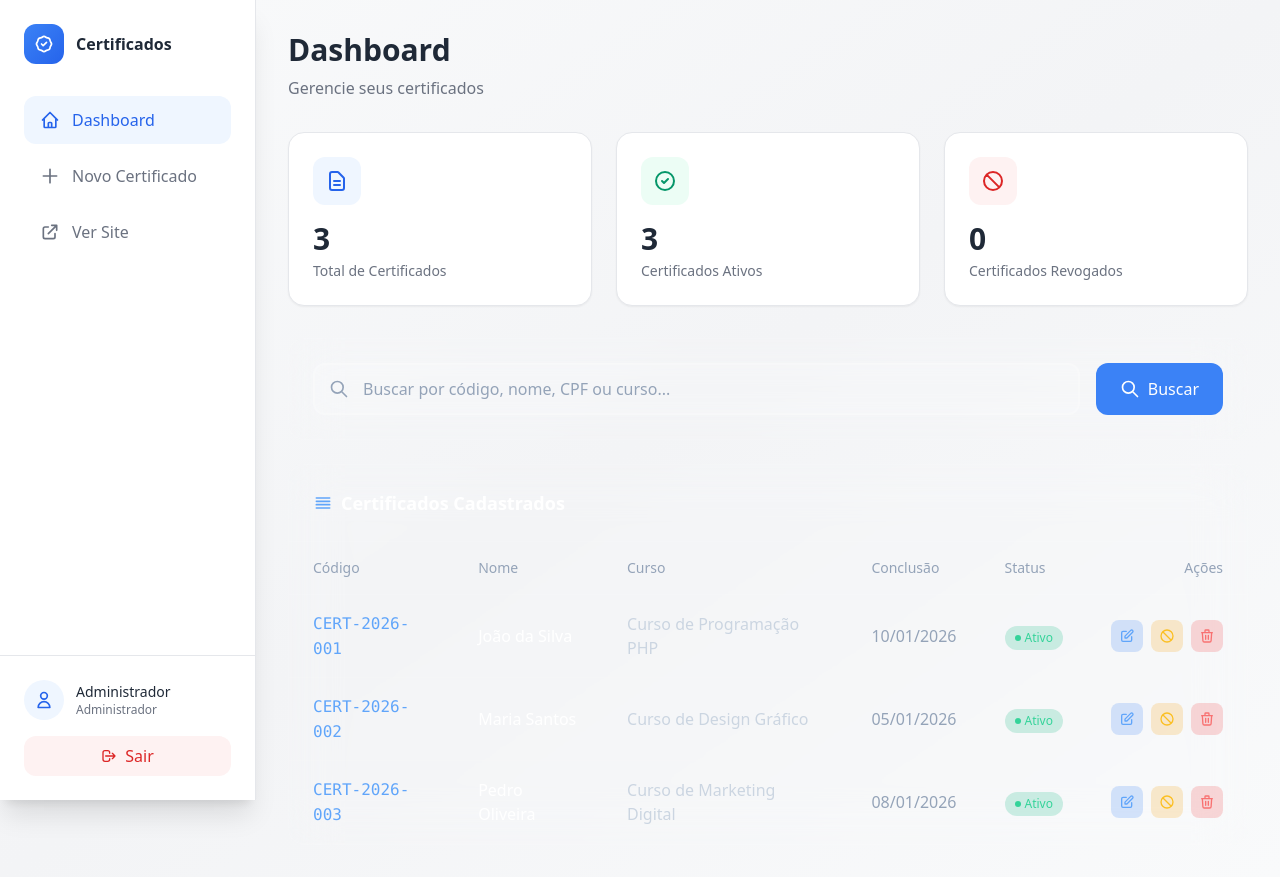
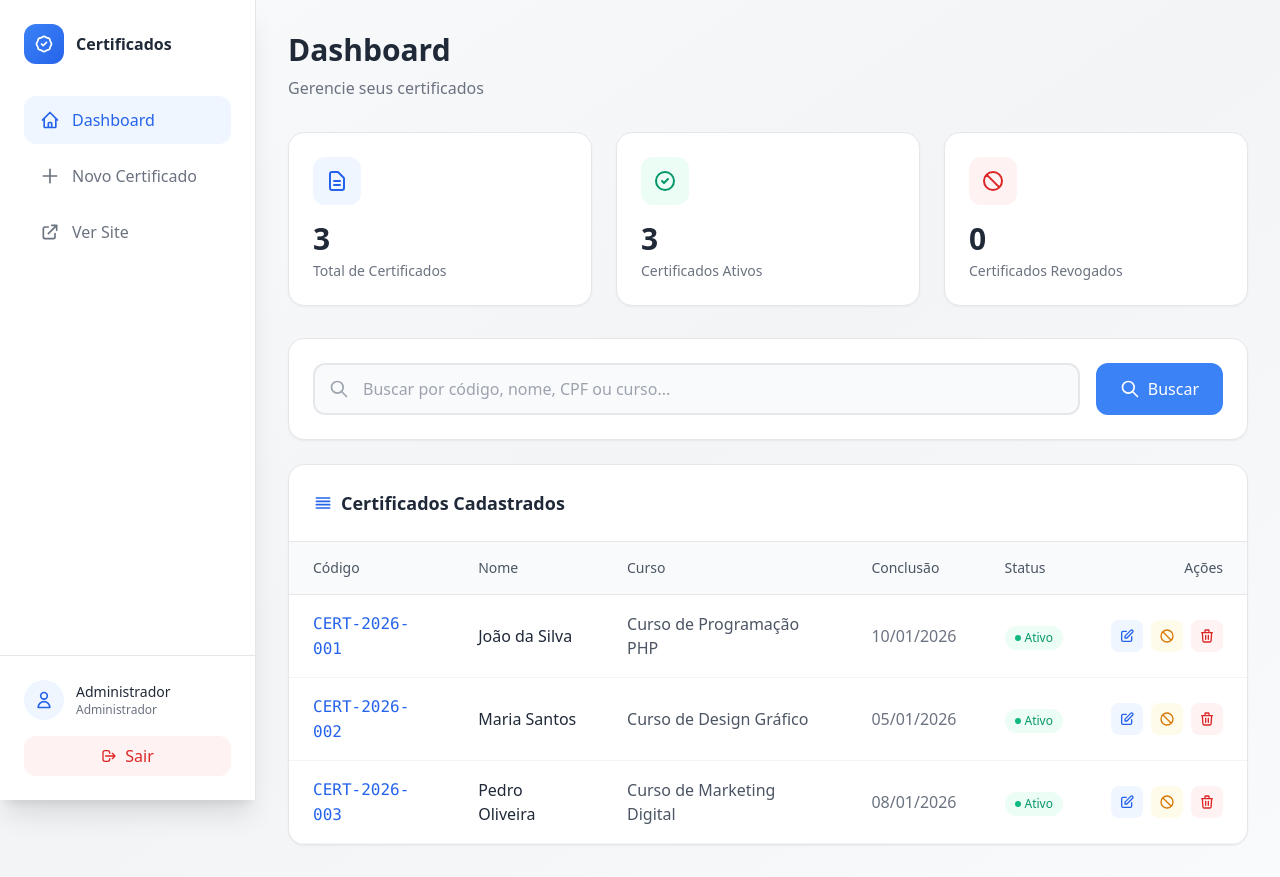
Before and after one commit to adeniltondev/SITECERTIFICADO, a PHP site: page /admin/index.php in a window 1280 px wide. Run offline with PHP 8.4, Linux system fonts and the light colour scheme; a user stored in the database is signed in; data comes from the database, SQL or seed files in the repository; some libraries are stand-ins or nearby versions.

Commit message:
Update index.php

```diff
--- a/admin/index.php
+++ b/admin/index.php
@@ -202,16 +202,16 @@
             <?php endif; ?>
 
             <!-- Search Bar -->
-            <div class="bg-white/5 backdrop-blur-xl rounded-2xl p-6 border border-white/10 mb-6">
+            <div class="bg-white rounded-2xl p-6 border border-gray-200 shadow-sm mb-6">
                 <form method="GET" class="flex flex-col sm:flex-row gap-4">
                     <div class="flex-1 relative">
-                        <svg xmlns="http://www.w3.org/2000/svg" class="w-5 h-5 text-slate-400 absolute left-4 top-1/2 -translate-y-1/2" fill="none" viewBox="0 0 24 24" stroke="currentColor" stroke-width="2"><path stroke-linecap="round" stroke-linejoin="round" d="M21 21l-6-6m2-5a7 7 0 11-14 0 7 7 0 0114 0z" /></svg>
+                        <svg xmlns="http://www.w3.org/2000/svg" class="w-5 h-5 text-gray-400 absolute left-4 top-1/2 -translate-y-1/2" fill="none" viewBox="0 0 24 24" stroke="currentColor" stroke-width="2"><path stroke-linecap="round" stroke-linejoin="round" d="M21 21l-6-6m2-5a7 7 0 11-14 0 7 7 0 0114 0z" /></svg>
                         <input
                             type="text"
                             name="busca"
                             placeholder="Buscar por código, nome, CPF ou curso..."
                             value="<?php echo htmlspecialchars($busca); ?>"
-                            class="w-full pl-12 pr-4 py-3 bg-white/10 border-2 border-white/20 rounded-xl text-white placeholder-slate-400 focus:outline-none focus:border-primary-500 transition-all"
+                            class="w-full pl-12 pr-4 py-3 bg-gray-50 border-2 border-gray-200 rounded-xl text-gray-800 placeholder-gray-400 focus:outline-none focus:border-primary-500 focus:bg-white transition-all"
                         >
                     </div>
                     <button type="submit" class="px-6 py-3 bg-primary-500 hover:bg-primary-600 text-white font-medium rounded-xl transition-colors flex items-center justify-center gap-2">
@@ -219,7 +219,7 @@
                         Buscar
                     </button>
                     <?php if ($busca): ?>
-                    <a href="index.php" class="px-6 py-3 bg-white/10 hover:bg-white/20 text-white rounded-xl transition-colors flex items-center justify-center gap-2">
+                    <a href="index.php" class="px-6 py-3 bg-gray-100 hover:bg-gray-200 text-gray-700 rounded-xl transition-colors flex items-center justify-center gap-2">
                         <svg xmlns="http://www.w3.org/2000/svg" class="w-5 h-5" fill="none" viewBox="0 0 24 24" stroke="currentColor" stroke-width="2"><path stroke-linecap="round" stroke-linejoin="round" d="M6 18L18 6M6 6l12 12" /></svg>
                         Limpar
                     </a>
@@ -228,20 +228,20 @@
             </div>
 
             <!-- Certificates Table -->
-            <div class="bg-white/5 backdrop-blur-xl rounded-2xl border border-white/10 overflow-hidden">
-                <div class="p-6 border-b border-white/10">
-                    <h2 class="text-lg font-semibold text-white flex items-center gap-2">
-                        <svg xmlns="http://www.w3.org/2000/svg" class="w-5 h-5 text-primary-400" fill="none" viewBox="0 0 24 24" stroke="currentColor" stroke-width="2"><path stroke-linecap="round" stroke-linejoin="round" d="M4 6h16M4 10h16M4 14h16M4 18h16" /></svg>
+            <div class="bg-white rounded-2xl border border-gray-200 shadow-sm overflow-hidden">
+                <div class="p-6 border-b border-gray-200">
+                    <h2 class="text-lg font-semibold text-gray-800 flex items-center gap-2">
+                        <svg xmlns="http://www.w3.org/2000/svg" class="w-5 h-5 text-primary-600" fill="none" viewBox="0 0 24 24" stroke="currentColor" stroke-width="2"><path stroke-linecap="round" stroke-linejoin="round" d="M4 6h16M4 10h16M4 14h16M4 18h16" /></svg>
                         Certificados Cadastrados
                     </h2>
                 </div>
 
                 <?php if (empty($certificados)): ?>
                 <div class="p-12 text-center">
-                    <div class="w-16 h-16 bg-white/5 rounded-full flex items-center justify-center mx-auto mb-4">
-                        <svg xmlns="http://www.w3.org/2000/svg" class="w-8 h-8 text-slate-500" fill="none" viewBox="0 0 24 24" stroke="currentColor" stroke-width="2"><path stroke-linecap="round" stroke-linejoin="round" d="M20 13V6a2 2 0 00-2-2H6a2 2 0 00-2 2v7m16 0v5a2 2 0 01-2 2H6a2 2 0 01-2-2v-5m16 0h-2.586a1 1 0 00-.707.293l-2.414 2.414a1 1 0 01-.707.293h-3.172a1 1 0 01-.707-.293l-2.414-2.414A1 1 0 006.586 13H4" /></svg>
+                    <div class="w-16 h-16 bg-gray-100 rounded-full flex items-center justify-center mx-auto mb-4">
+                        <svg xmlns="http://www.w3.org/2000/svg" class="w-8 h-8 text-gray-400" fill="none" viewBox="0 0 24 24" stroke="currentColor" stroke-width="2"><path stroke-linecap="round" stroke-linejoin="round" d="M20 13V6a2 2 0 00-2-2H6a2 2 0 00-2 2v7m16 0v5a2 2 0 01-2 2H6a2 2 0 01-2-2v-5m16 0h-2.586a1 1 0 00-.707.293l-2.414 2.414a1 1 0 01-.707.293h-3.172a1 1 0 01-.707-.293l-2.414-2.414A1 1 0 006.586 13H4" /></svg>
                     </div>
-                    <p class="text-slate-400 mb-4">Nenhum certificado encontrado</p>
+                    <p class="text-gray-500 mb-4">Nenhum certificado encontrado</p>
                     <a href="cadastrar.php" class="inline-flex items-center gap-2 px-4 py-2 bg-primary-500 hover:bg-primary-600 text-white rounded-lg transition-colors">
                         <svg xmlns="http://www.w3.org/2000/svg" class="w-4 h-4" fill="none" viewBox="0 0 24 24" stroke="currentColor" stroke-width="2"><path stroke-linecap="round" stroke-linejoin="round" d="M12 4v16m8-8H4" /></svg>
                         Cadastrar Primeiro
@@ -251,58 +251,58 @@
                 <div class="overflow-x-auto">
                     <table class="w-full">
                         <thead>
-                            <tr class="border-b border-white/10">
-                                <th class="text-left py-4 px-6 text-slate-400 font-medium text-sm">Código</th>
-                                <th class="text-left py-4 px-6 text-slate-400 font-medium text-sm">Nome</th>
-                                <th class="text-left py-4 px-6 text-slate-400 font-medium text-sm hidden md:table-cell">Curso</th>
-                                <th class="text-left py-4 px-6 text-slate-400 font-medium text-sm hidden lg:table-cell">Conclusão</th>
-                                <th class="text-left py-4 px-6 text-slate-400 font-medium text-sm">Status</th>
-                                <th class="text-right py-4 px-6 text-slate-400 font-medium text-sm">Ações</th>
+                            <tr class="border-b border-gray-200 bg-gray-50">
+                                <th class="text-left py-4 px-6 text-gray-600 font-medium text-sm">Código</th>
+                                <th class="text-left py-4 px-6 text-gray-600 font-medium text-sm">Nome</th>
+                                <th class="text-left py-4 px-6 text-gray-600 font-medium text-sm hidden md:table-cell">Curso</th>
+                                <th class="text-left py-4 px-6 text-gray-600 font-medium text-sm hidden lg:table-cell">Conclusão</th>
+                                <th class="text-left py-4 px-6 text-gray-600 font-medium text-sm">Status</th>
+                                <th class="text-right py-4 px-6 text-gray-600 font-medium text-sm">Ações</th>
                             </tr>
                         </thead>
                         <tbody>
                             <?php foreach ($certificados as $cert): ?>
-                            <tr class="border-b border-white/5 hover:bg-white/5 transition-colors">
+                            <tr class="border-b border-gray-100 hover:bg-gray-50 transition-colors">
                                 <td class="py-4 px-6">
-                                    <span class="font-mono text-primary-400 font-medium"><?php echo htmlspecialchars($cert['codigo']); ?></span>
+                                    <span class="font-mono text-primary-600 font-medium"><?php echo htmlspecialchars($cert['codigo']); ?></span>
                                 </td>
                                 <td class="py-4 px-6">
-                                    <span class="text-white"><?php echo htmlspecialchars($cert['nome_aluno']); ?></span>
+                                    <span class="text-gray-800"><?php echo htmlspecialchars($cert['nome_aluno']); ?></span>
                                 </td>
                                 <td class="py-4 px-6 hidden md:table-cell">
-                                    <span class="text-slate-300"><?php echo htmlspecialchars($cert['curso']); ?></span>
+                                    <span class="text-gray-600"><?php echo htmlspecialchars($cert['curso']); ?></span>
                                 </td>
                                 <td class="py-4 px-6 hidden lg:table-cell">
-                                    <span class="text-slate-400"><?php echo date('d/m/Y', strtotime($cert['data_conclusao'])); ?></span>
+                                    <span class="text-gray-500"><?php echo date('d/m/Y', strtotime($cert['data_conclusao'])); ?></span>
                                 </td>
                                 <td class="py-4 px-6">
                                     <?php if ($cert['status'] === 'ativo'): ?>
-                                    <span class="inline-flex items-center gap-1 px-2.5 py-1 bg-emerald-500/20 text-emerald-400 rounded-full text-xs font-medium">
-                                        <span class="w-1.5 h-1.5 bg-emerald-400 rounded-full"></span>
+                                    <span class="inline-flex items-center gap-1 px-2.5 py-1 bg-emerald-50 text-emerald-600 rounded-full text-xs font-medium">
+                                        <span class="w-1.5 h-1.5 bg-emerald-500 rounded-full"></span>
                                         Ativo
                                     </span>
                                     <?php else: ?>
-                                    <span class="inline-flex items-center gap-1 px-2.5 py-1 bg-red-500/20 text-red-400 rounded-full text-xs font-medium">
-                                        <span class="w-1.5 h-1.5 bg-red-400 rounded-full"></span>
+                                    <span class="inline-flex items-center gap-1 px-2.5 py-1 bg-red-50 text-red-600 rounded-full text-xs font-medium">
+                                        <span class="w-1.5 h-1.5 bg-red-500 rounded-full"></span>
                                         Revogado
                                     </span>
                                     <?php endif; ?>
                                 </td>
                                 <td class="py-4 px-6">
                                     <div class="flex items-center justify-end gap-2">
-                                        <a href="editar.php?id=<?php echo $cert['id']; ?>" class="p-2 bg-primary-500/20 text-primary-400 rounded-lg hover:bg-primary-500/30 transition-colors" title="Editar">
+                                        <a href="editar.php?id=<?php echo $cert['id']; ?>" class="p-2 bg-primary-50 text-primary-600 rounded-lg hover:bg-primary-100 transition-colors" title="Editar">
                                             <svg xmlns="http://www.w3.org/2000/svg" class="w-4 h-4" fill="none" viewBox="0 0 24 24" stroke="currentColor" stroke-width="2"><path stroke-linecap="round" stroke-linejoin="round" d="M11 5H6a2 2 0 00-2 2v11a2 2 0 002 2h11a2 2 0 002-2v-5m-1.414-9.414a2 2 0 112.828 2.828L11.828 15H9v-2.828l8.586-8.586z" /></svg>
                                         </a>
                                         <?php if ($cert['status'] === 'ativo'): ?>
-                                        <a href="?status=revogar&id=<?php echo $cert['id']; ?>" class="p-2 bg-amber-500/20 text-amber-400 rounded-lg hover:bg-amber-500/30 transition-colors" title="Revogar" onclick="return confirm('Revogar este certificado?')">
+                                        <a href="?status=revogar&id=<?php echo $cert['id']; ?>" class="p-2 bg-amber-50 text-amber-600 rounded-lg hover:bg-amber-100 transition-colors" title="Revogar" onclick="return confirm('Revogar este certificado?')">
                                             <svg xmlns="http://www.w3.org/2000/svg" class="w-4 h-4" fill="none" viewBox="0 0 24 24" stroke="currentColor" stroke-width="2"><path stroke-linecap="round" stroke-linejoin="round" d="M18.364 18.364A9 9 0 005.636 5.636m12.728 12.728A9 9 0 015.636 5.636m12.728 12.728L5.636 5.636" /></svg>
                                         </a>
                                         <?php else: ?>
-                                        <a href="?status=ativar&id=<?php echo $cert['id']; ?>" class="p-2 bg-emerald-500/20 text-emerald-400 rounded-lg hover:bg-emerald-500/30 transition-colors" title="Ativar">
+                                        <a href="?status=ativar&id=<?php echo $cert['id']; ?>" class="p-2 bg-emerald-50 text-emerald-600 rounded-lg hover:bg-emerald-100 transition-colors" title="Ativar">
                                             <svg xmlns="http://www.w3.org/2000/svg" class="w-4 h-4" fill="none" viewBox="0 0 24 24" stroke="currentColor" stroke-width="2"><path stroke-linecap="round" stroke-linejoin="round" d="M9 12l2 2 4-4m6 2a9 9 0 11-18 0 9 9 0 0118 0z" /></svg>
                                         </a>
                                         <?php endif; ?>
-                                        <a href="?excluir=<?php echo $cert['id']; ?>" class="p-2 bg-red-500/20 text-red-400 rounded-lg hover:bg-red-500/30 transition-colors" title="Excluir" onclick="return confirm('Excluir este certificado permanentemente?')">
+                                        <a href="?excluir=<?php echo $cert['id']; ?>" class="p-2 bg-red-50 text-red-600 rounded-lg hover:bg-red-100 transition-colors" title="Excluir" onclick="return confirm('Excluir este certificado permanentemente?')">
                                             <svg xmlns="http://www.w3.org/2000/svg" class="w-4 h-4" fill="none" viewBox="0 0 24 24" stroke="currentColor" stroke-width="2"><path stroke-linecap="round" stroke-linejoin="round" d="M19 7l-.867 12.142A2 2 0 0116.138 21H7.862a2 2 0 01-1.995-1.858L5 7m5 4v6m4-6v6m1-10V4a1 1 0 00-1-1h-4a1 1 0 00-1 1v3M4 7h16" /></svg>
                                         </a>
                                     </div>
```
